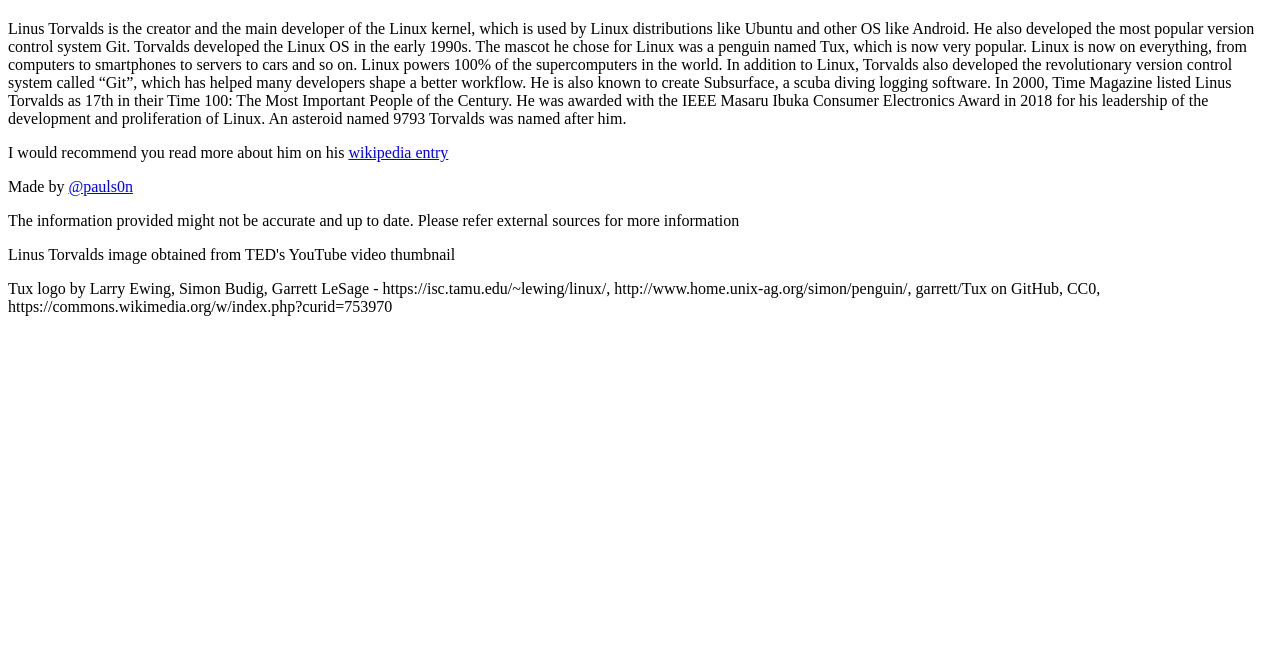
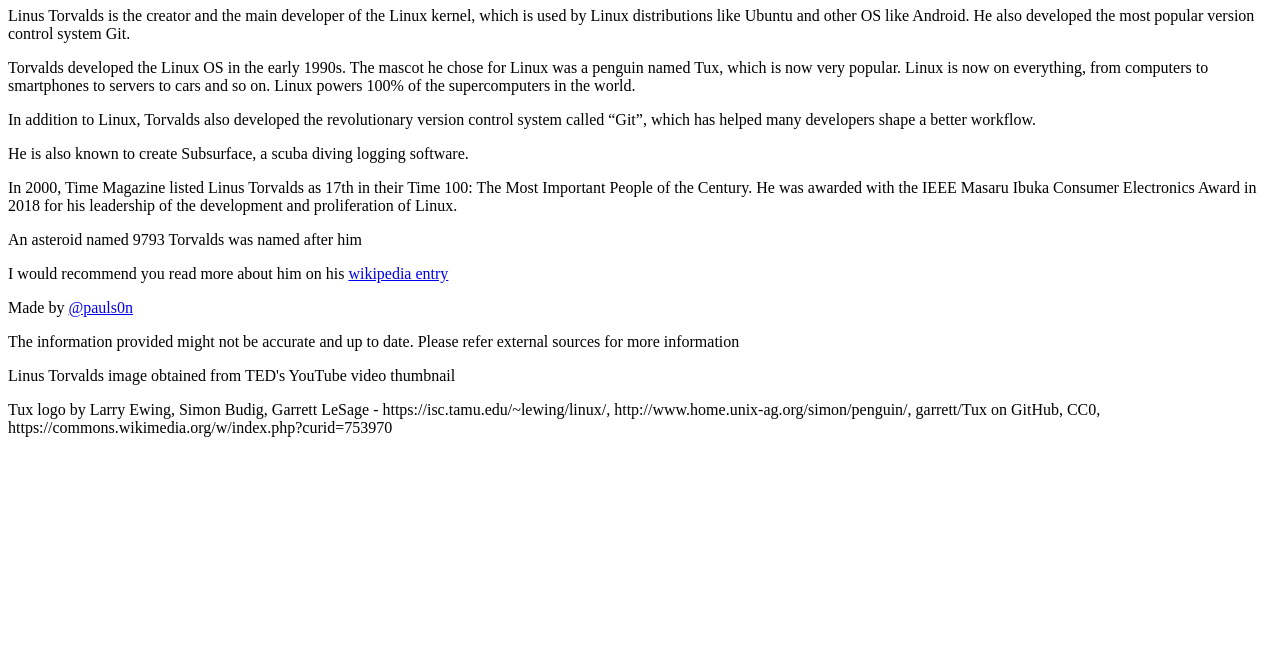
Before and after one commit to pauls0n/cool-torvalds, a plain HTML site: page index.html in a window 1280 px wide. Shown: the part 146-800 px from the top of the page. Drawn offline with Linux system fonts and the light colour scheme.

Commit message:
Divide tribute info into paragraphs

```diff
--- a/index.html
+++ b/index.html
@@ -15,7 +15,7 @@
   </head>
   <body>
     <main id="main">
-      <div class="intro">
+      <section class="intro">
         <h1 id="title">Linus Torvalds</h1>
         <p id="subtitle">the creator of linux kernel</p>
         <figure id="img-div">
@@ -26,28 +26,41 @@
           />
           <figcaption id="img-caption">Linus Torvalds at a TED Talk</figcaption>
         </figure>
-      </div>
-      <div class="info">
-        <p id="tribute-info">
-          Linus Torvalds is the creator and the main developer of the Linux
-          kernel, which is used by Linux distributions like Ubuntu and other OS
-          like Android. He also developed the most popular version control
-          system Git. Torvalds developed the Linux OS in the early 1990s. The
-          mascot he chose for Linux was a penguin named Tux, which is now very
-          popular. Linux is now on everything, from computers to smartphones to
-          servers to cars and so on. Linux powers 100% of the supercomputers in
-          the world. In addition to Linux, Torvalds also developed the
-          revolutionary version control system called “Git”, which has helped
-          many developers shape a better workflow. He is also known to create
-          Subsurface, a scuba diving logging software. In 2000, Time Magazine
-          listed Linus Torvalds as 17th in their Time 100: The Most Important
-          People of the Century. He was awarded with the IEEE Masaru Ibuka
-          Consumer Electronics Award in 2018 for his leadership of the
-          development and proliferation of Linux. An asteroid named 9793
-          Torvalds was named after him.
-        </p>
-      </div>
-      <div class="more-info">
+      </section>
+      <section class="info">
+        <div id="tribute-info">
+          <p>
+            Linus Torvalds is the creator and the main developer of the Linux
+            kernel, which is used by Linux distributions like Ubuntu and other
+            OS like Android. He also developed the most popular version control
+            system Git.
+          </p>
+          <p>
+            Torvalds developed the Linux OS in the early 1990s. The mascot he
+            chose for Linux was a penguin named Tux, which is now very popular.
+            Linux is now on everything, from computers to smartphones to servers
+            to cars and so on. Linux powers 100% of the supercomputers in the
+            world.
+          </p>
+          <p>
+            In addition to Linux, Torvalds also developed the revolutionary
+            version control system called “Git”, which has helped many
+            developers shape a better workflow.
+          </p>
+          <p>
+            He is also known to create Subsurface, a scuba diving logging
+            software.
+          </p>
+          <p>
+            In 2000, Time Magazine listed Linus Torvalds as 17th in their Time
+            100: The Most Important People of the Century. He was awarded with
+            the IEEE Masaru Ibuka Consumer Electronics Award in 2018 for his
+            leadership of the development and proliferation of Linux.
+          </p>
+          <p>An asteroid named 9793 Torvalds was named after him</p>
+        </div>
+      </section>
+      <section class="more-info">
         <p>
           I would recommend you read more about him on his
           <a
@@ -57,9 +70,12 @@
             >wikipedia entry</a
           >
         </p>
-      </div>
+      </section>
       <footer>
-          <p>Made by <a href="https://github.com/pauls0n" target="_blank">@pauls0n</a></p>
+        <p>
+          Made by
+          <a href="https://github.com/pauls0n" target="_blank">@pauls0n</a>
+        </p>
         <p>
           The information provided might not be accurate and up to date. Please
           refer external sources for more information
```
